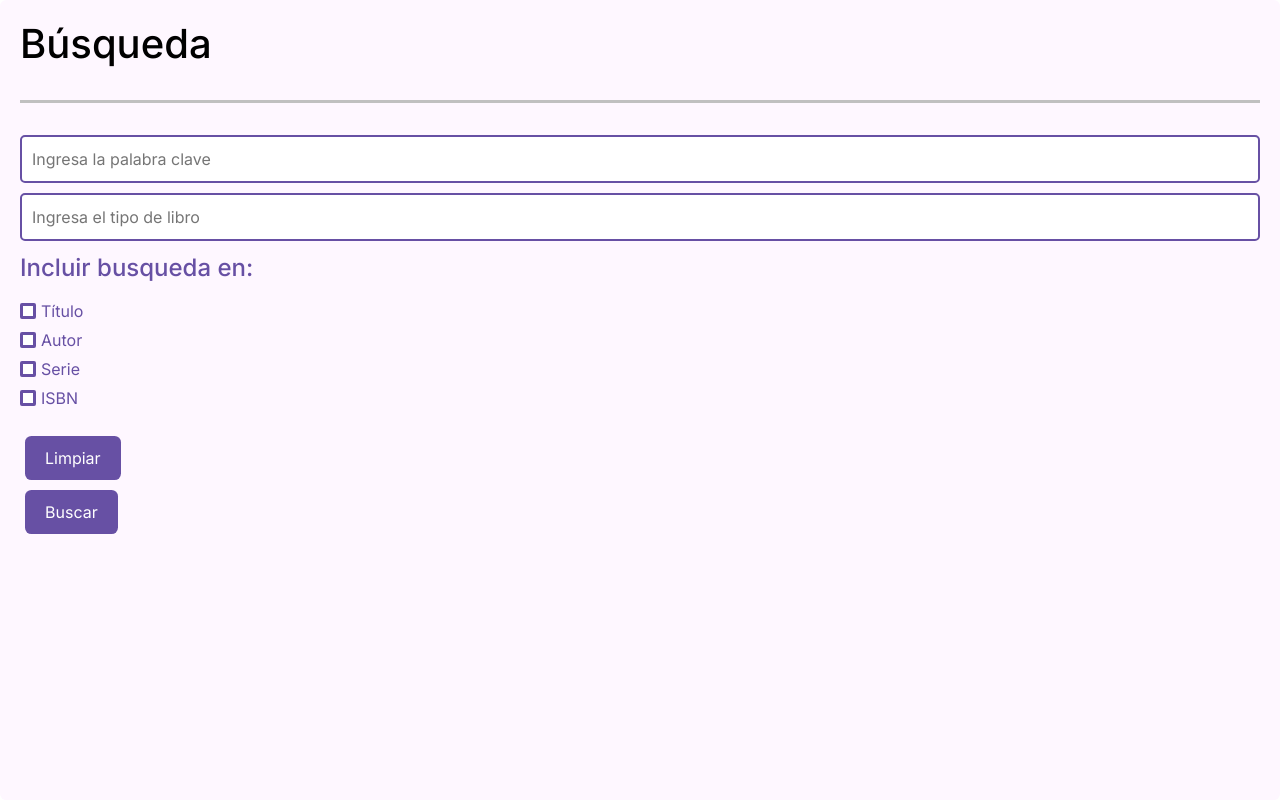
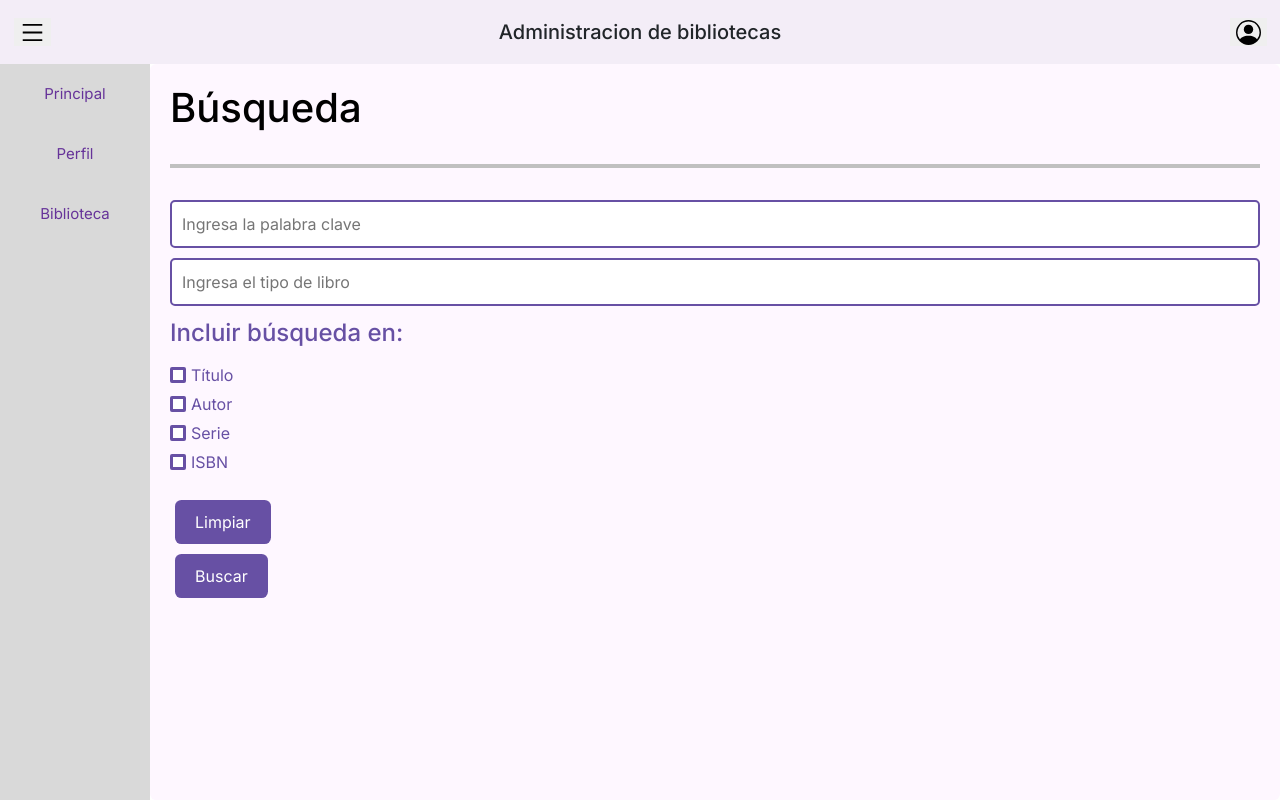
Before and after one commit to aleramirezzzp/Grupo-6, a Next.js app: page /pantalla_filtro_libro in a window 1280 px wide. Built offline with nearby package versions, Linux system fonts and the light colour scheme.

Commit message:
Update page.js filtro_libro con barra lateral

```diff
--- a/src/app/pantalla_filtro_libro/page.js
+++ b/src/app/pantalla_filtro_libro/page.js
@@ -2,13 +2,12 @@
 import Link from 'next/link'
 import styles from './page.module.css'
 import TopBar from '../../components/TopBar/TopBar.jsx'
-import LeftBar from '../../components/LeftBar/LeftBar.jsx'
+import LeftBar from '../../components/LeftBar/LeftBar.jsx' // Import LeftBar
 import React, { useState } from "react"
 import Button from "react-bootstrap/Button"
 import Input from '@/components/Input/Input'
 import ButtonGroup from 'react-bootstrap/ButtonGroup';
 import { useRouter } from 'next/navigation'
-
 
 const pantallaPerfil = () => {
 
@@ -34,7 +33,7 @@ const pantallaPerfil = () => {
     let leftBarContent
 
     if (topBarIsVisible) {
-        leftBarContent = <LeftBar />
+        leftBarContent = <LeftBar /> // Include LeftBar component
     }
 
     const [searchQuery, setSearchQuery] = useState("");
@@ -58,7 +57,9 @@ const pantallaPerfil = () => {
 
     return (
         <div className={styles.container}>
+            <TopBar onButtonClick={swapTopBar} />
             <div className={styles.main}>
+                {leftBarContent} {/* Render the LeftBar component */}
                 <div className={styles.contenido}>
                     <div className={styles.containerTitulo}>
                         <h1 className={styles.titulo}>Búsqueda</h1>
@@ -81,7 +82,7 @@ const pantallaPerfil = () => {
                         />
 
                         <div className={styles.filters}>
-                <p><h4>Incluir busqueda en:</h4> </p>
+                            <p><h4>Incluir búsqueda en:</h4> </p>
                             <label>
                                 <input
                                     type="checkbox"
@@ -128,7 +129,6 @@ const pantallaPerfil = () => {
             </div>
         </div>
     );
-
 }
 
 export default pantallaPerfil;
```
Lines whose indentation alone changed are shown as unchanged.
